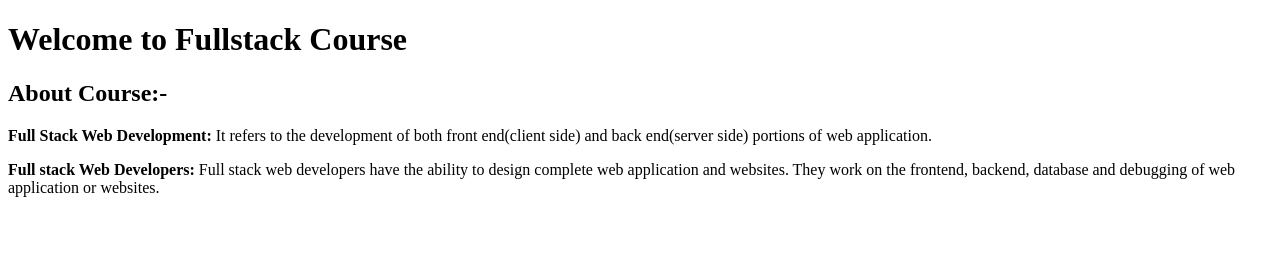
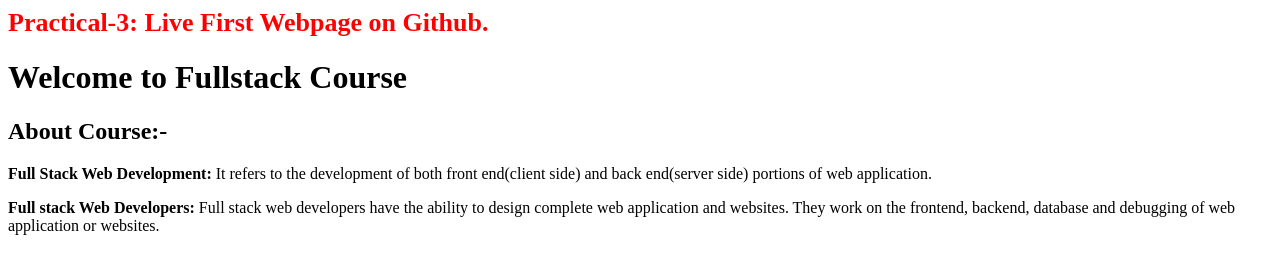
Before and after one commit to Ankurvarshney07/FullStack-01_2021, a plain HTML site: page index.html in a window 1280 px wide. Drawn offline with Linux system fonts and the light colour scheme.

Commit message:
second change

```diff
--- a/index.html
+++ b/index.html
@@ -6,7 +6,9 @@
     <meta name="viewport" content="width=t, initial-scale=1.0">
     <title>Practical-3</title>
 </head>
+<span style="color: red; font-size: 26px; display: block; font-weight: bold;"> Practical-3: Live First Webpage on Github.</span>
 <body>
+
     <h1>Welcome to Fullstack Course</h1>
     <h2>About Course:-</h2>
     <p>
```
